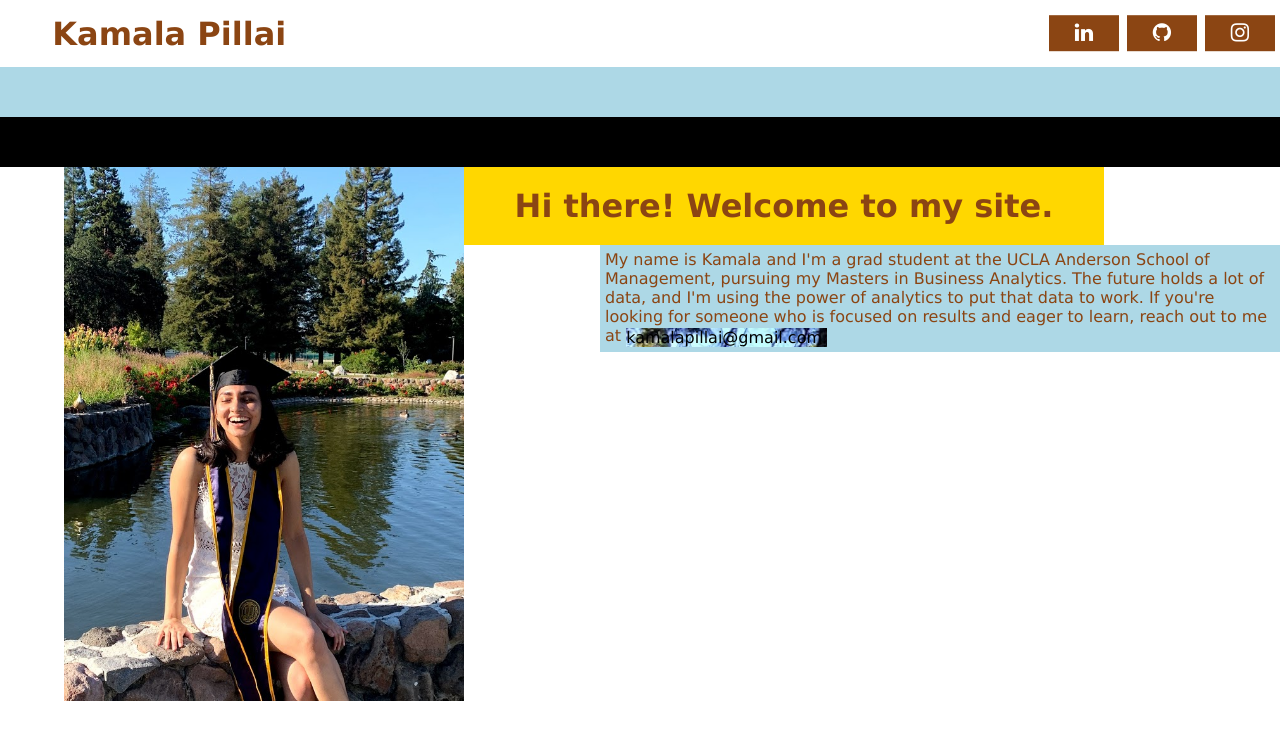
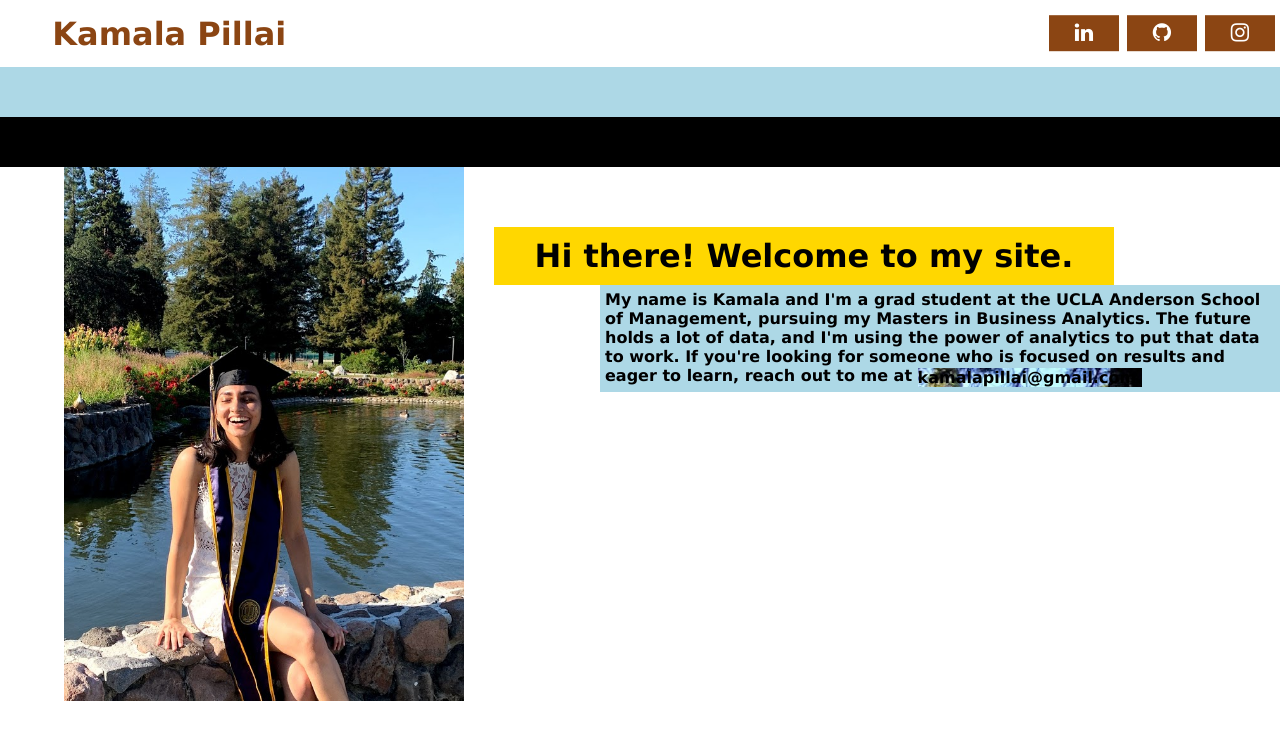
Before and after one commit to kpill/kpill.github.io, a Jekyll site: the page built from index.html, in a window 1280 px wide. Shown: the top 740 px of the page. Built offline with Jekyll 4.4.1, drawn with Linux system fonts in a browser that asks for light colours.

Commit message:
Update main.css

```diff
--- a/css/main.css
+++ b/css/main.css
@@ -242,12 +242,14 @@ html, body {
 		background-color: gold;
 		text-align: center;
 		width: 600px;
-		padding: 20px;
+		padding: 10px;
 		font-family: Geneva, Tahoma, Verdana, sans-serif;
 		font-size: 2em;
 		font-weight: bold;
-		color: saddleBrown;
+		color: black;
 		display: inline-block;
+		margin-top:60px;
+		margin-left:30px;
 	}
 
 
@@ -262,9 +264,9 @@ html, body {
 		background-color: lightblue;
 		padding: 5px;
 		margin-left: 600px;
-
+		font-weight:bold;
 		font-family: Geneva, Tahoma, Verdana, sans-serif;
-		color: saddleBrown;
+		color: black;
 	}
 
 	h3.about-text {
```
